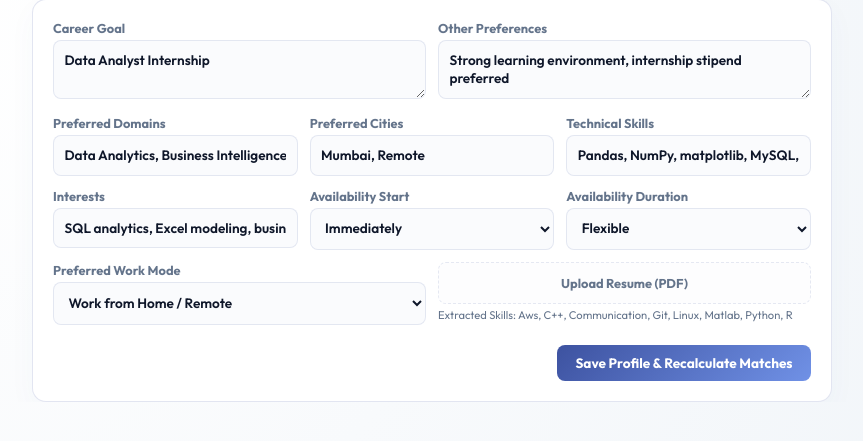
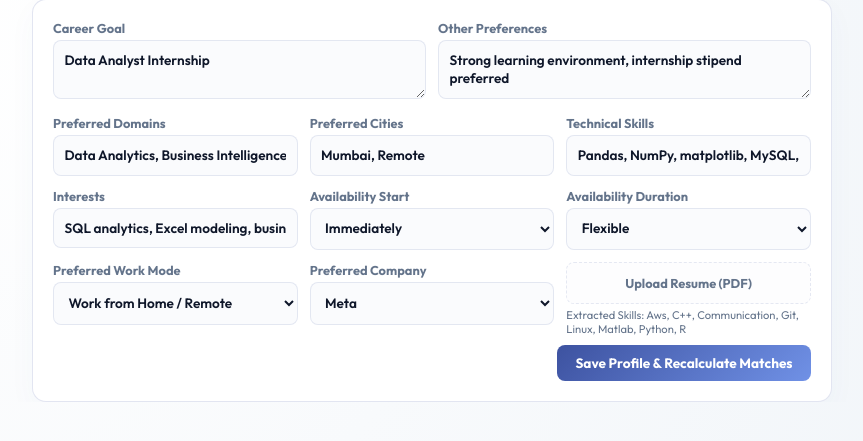
Before and after one commit to dandamudihansika-droid/Career-Guidance-API-Platform, a Flask app: page /profile in a window 1280 px wide. Shown: the part 130-571 px from the top of the page, without its empty margins (208-1071 px from the left). Run offline with Flask 2, Linux system fonts and the light colour scheme; a user stored in the database is signed in; data comes from the database, SQL or seed files in the repository; both versions use the stored data as it was after the commit.

Commit message:
Complete second round features: add Preferred Company filters, Deloitte/top company dataset, skills weights calculations (40/10), secure secrets OTP logins, and SMTP notifications

```diff
--- a/backend/app/db.py
+++ b/backend/app/db.py
@@ -29,15 +29,15 @@ def save_user(name, email, password_hash):
     conn.commit()
     conn.close()
 
-def update_profile(user_id, goal, domains, locations, interests, skills, prefs, resume, ext_skills, start, dur, type_pref):
+def update_profile(user_id, goal, domains, locations, interests, skills, prefs, resume, ext_skills, start, dur, type_pref, pref_company):
     conn = get_db()
     conn.execute(
         """UPDATE students SET
            career_goal=?, preferred_domains=?, preferred_locations=?,
            interests=?, technical_skills=?, preferences=?,
            resume_text=?, extracted_skills=?, availability_start=?,
-           availability_duration=?, availability_type=?, completed_profile=1 WHERE id=?""",
-        (goal, domains, locations, interests, skills, prefs, resume, ext_skills, start, dur, type_pref, user_id),
+           availability_duration=?, availability_type=?, preferred_company=?, completed_profile=1 WHERE id=?""",
+        (goal, domains, locations, interests, skills, prefs, resume, ext_skills, start, dur, type_pref, pref_company, user_id),
     )
     conn.commit()
     conn.close()
@@ -68,6 +68,8 @@ def migrate_db(conn):
         conn.execute("ALTER TABLE students ADD COLUMN availability_duration TEXT")
     if "availability_type" not in columns:
         conn.execute("ALTER TABLE students ADD COLUMN availability_type TEXT")
+    if "preferred_company" not in columns:
+        conn.execute("ALTER TABLE students ADD COLUMN preferred_company TEXT")
     conn.commit()
 
 def init_database():
@@ -86,6 +88,7 @@ def init_database():
             preferences TEXT,
             resume_text TEXT,
             extracted_skills TEXT,
+            preferred_company TEXT,
             completed_profile INTEGER DEFAULT 0
         )
     """)
--- a/frontend/templates/dashboard.html
+++ b/frontend/templates/dashboard.html
@@ -32,6 +32,10 @@
       <div>
         <p class="summary-label">Start Timing</p>
         <p class="summary-val">{{ user.availability_start or 'Immediately' }}</p>
+      </div>
+      <div>
+        <p class="summary-label">Preferred Company</p>
+        <p class="summary-val" id="sum-company">{{ user.preferred_company or 'Any Company' }}</p>
       </div>
 
       <div style="grid-column: span 4; border-top: 1px solid var(--border); padding-top: 0.75rem; margin-top: 0.25rem;">
--- a/frontend/templates/profile.html
+++ b/frontend/templates/profile.html
@@ -60,13 +60,32 @@
       </div>
     </div>
 
-    <div class="form-grid-2">
+    <div class="form-grid-3">
       <div>
         <label>Preferred Work Mode</label>
         <select name="availability_type">
           <option value="Any" {% if user.availability_type == 'Any' %}selected{% endif %}>Any (Work from Home & On-site)</option>
           <option value="Work from home" {% if user.availability_type == 'Work from home' %}selected{% endif %}>Work from Home / Remote</option>
           <option value="On-site" {% if user.availability_type == 'On-site' %}selected{% endif %}>On-site Presence</option>
+        </select>
+      </div>
+      <div>
+        <label>Preferred Company</label>
+        <select name="preferred_company">
+          <option value="Any" {% if user.preferred_company == 'Any' or not user.preferred_company %}selected{% endif %}>Any Company / Startup</option>
+          <option value="Deloitte" {% if user.preferred_company == 'Deloitte' %}selected{% endif %}>Deloitte</option>
+          <option value="Google" {% if user.preferred_company == 'Google' %}selected{% endif %}>Google</option>
+          <option value="Microsoft" {% if user.preferred_company == 'Microsoft' %}selected{% endif %}>Microsoft</option>
+          <option value="Amazon" {% if user.preferred_company == 'Amazon' %}selected{% endif %}>Amazon</option>
+          <option value="Meta" {% if user.preferred_company == 'Meta' %}selected{% endif %}>Meta</option>
+          <option value="Apple" {% if user.preferred_company == 'Apple' %}selected{% endif %}>Apple</option>
+          <option value="Netflix" {% if user.preferred_company == 'Netflix' %}selected{% endif %}>Netflix</option>
+          <option value="TCS" {% if user.preferred_company == 'TCS' %}selected{% endif %}>TCS</option>
+          <option value="Infosys" {% if user.preferred_company == 'Infosys' %}selected{% endif %}>Infosys</option>
+          <option value="Accenture" {% if user.preferred_company == 'Accenture' %}selected{% endif %}>Accenture</option>
+          <option value="J.P. Morgan" {% if user.preferred_company == 'J.P. Morgan' %}selected{% endif %}>J.P. Morgan</option>
+          <option value="Wipro" {% if user.preferred_company == 'Wipro' %}selected{% endif %}>Wipro</option>
+          <option value="Cognizant" {% if user.preferred_company == 'Cognizant' %}selected{% endif %}>Cognizant</option>
         </select>
       </div>
       <div>
```
Also changed, not shown: backend/app/recommender.py (+14 -2 lines), frontend/index.html (+20 -0 lines), frontend/static/js/matching_engine.js (+16 -2 lines), frontend/static/js/portal.js (+5 -2 lines), README.md (added), backend/career_guidance.db, 1 other file.
